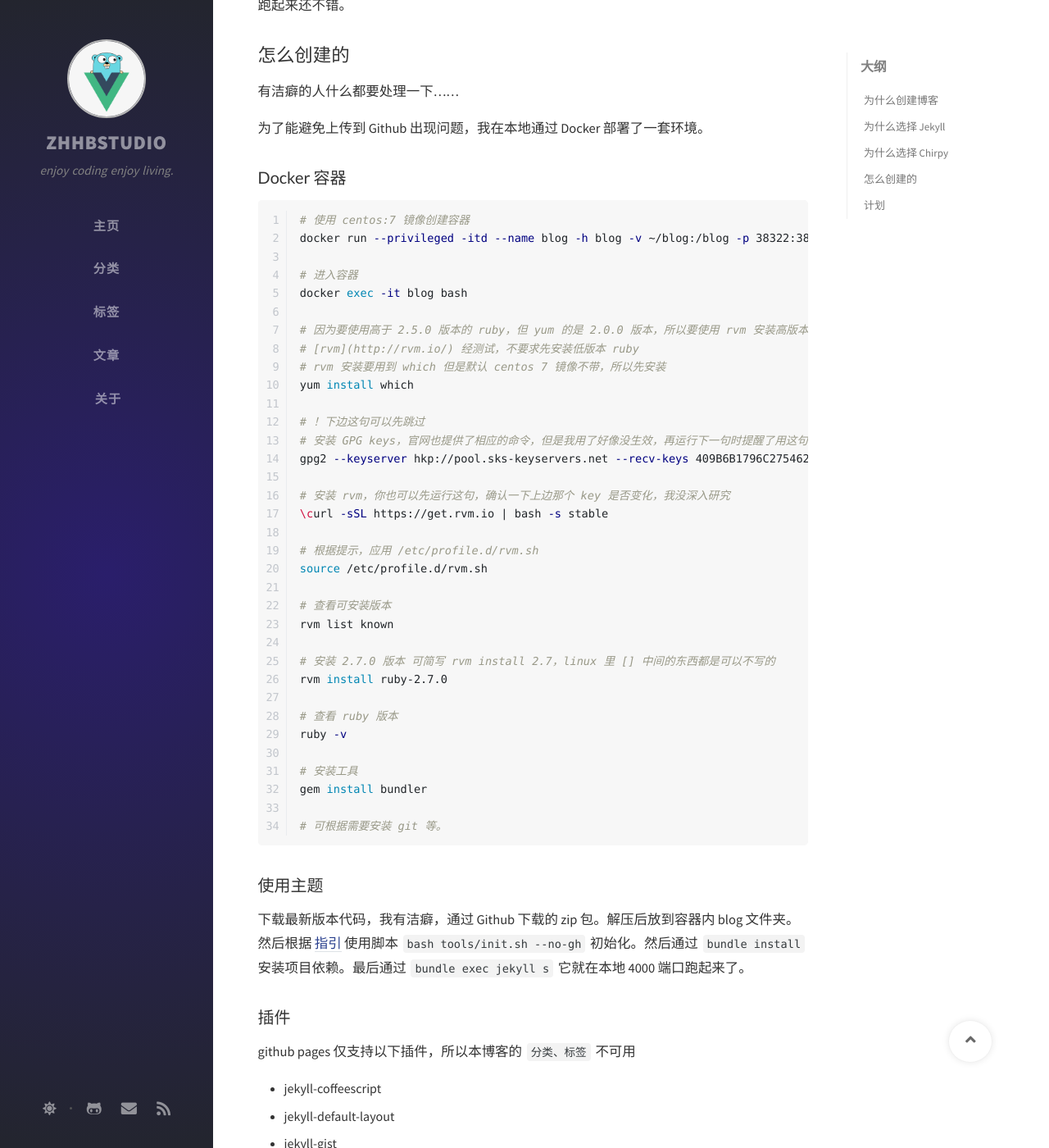
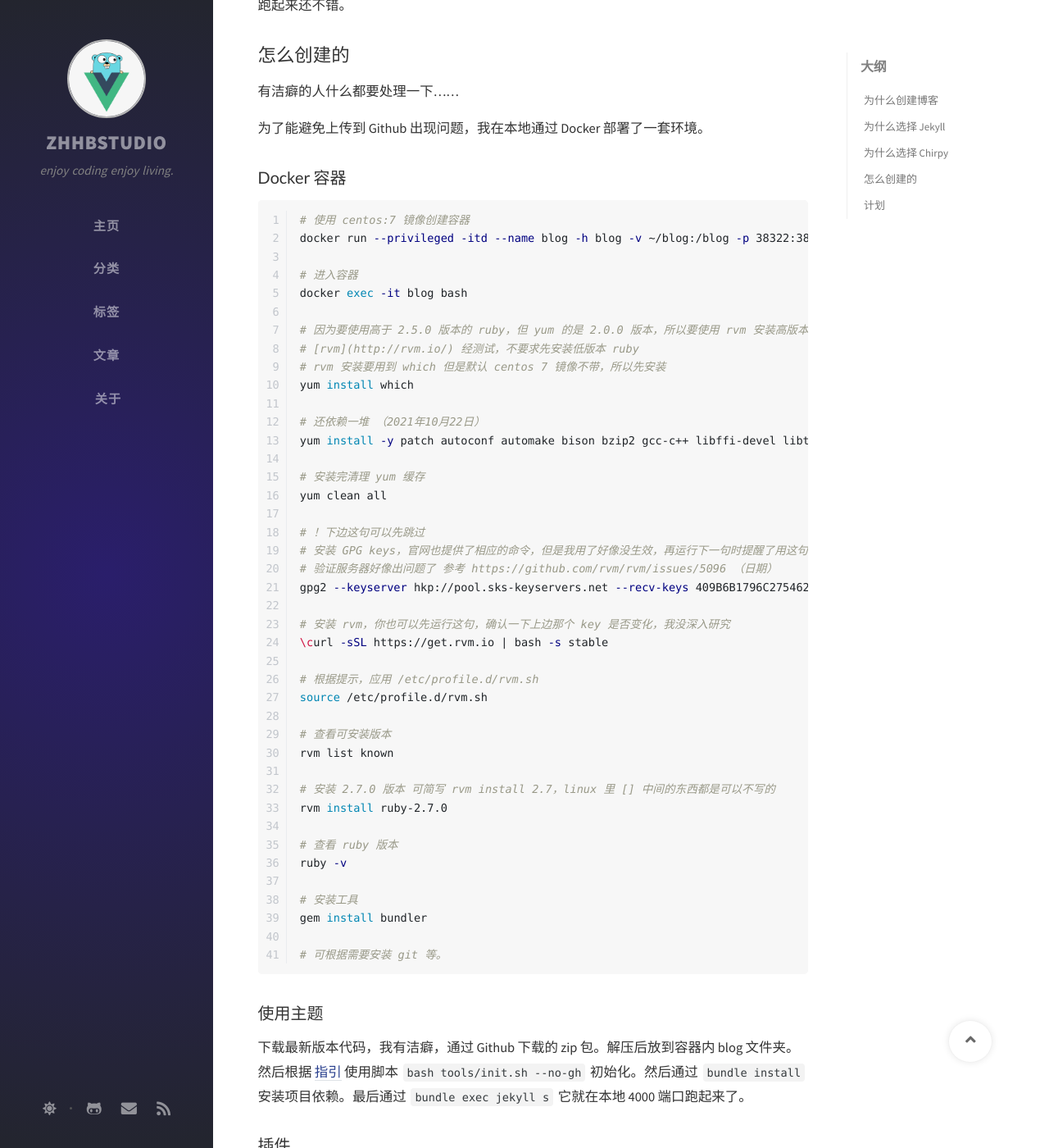
Before and after one commit to zhhbstudio/zhhbstudio.github.io, a Jekyll site: the page built from _posts/2020-12-01-init-my-blog.md, in a window 1280 px wide and 1400 px high, scrolled down 638 px. Shown: the whole window at 82% size. Built offline with Jekyll 4.4.1, drawn with Linux system fonts in a browser that asks for light colours; nearby versions of some CDN libraries; comment, search, counter and statistics services are not loaded.

Commit message:
update：更新环境初始化遇到的问题

```diff
--- a/_posts/2020-12-01-init-my-blog.md
+++ b/_posts/2020-12-01-init-my-blog.md
@@ -38,8 +38,15 @@ docker exec -it blog bash
 # rvm 安装要用到 which 但是默认 centos 7 镜像不带，所以先安装
 yum install which
 
+# 还依赖一堆 （2021年10月22日）
+yum install -y patch autoconf automake bison bzip2 gcc-c++ libffi-devel libtool make patch readline-devel ruby sqlite-devel zlib-devel glibc-headers glibc-devel openssl-devel
+
+# 安装完清理 yum 缓存
+yum clean all
+
 # ！下边这句可以先跳过
 # 安装 GPG keys，官网也提供了相应的命令，但是我用了好像没生效，再运行下一句时提醒了用这句
+# 验证服务器好像出问题了 参考 https://github.com/rvm/rvm/issues/5096 （日期）
 gpg2 --keyserver hkp://pool.sks-keyservers.net --recv-keys 409B6B1796C275462A1703113804BB82D39DC0E3 7D2BAF1CF37B13E2069D6956105BD0E739499BDB
 
 # 安装 rvm，你也可以先运行这句，确认一下上边那个 key 是否变化，我没深入研究
```
